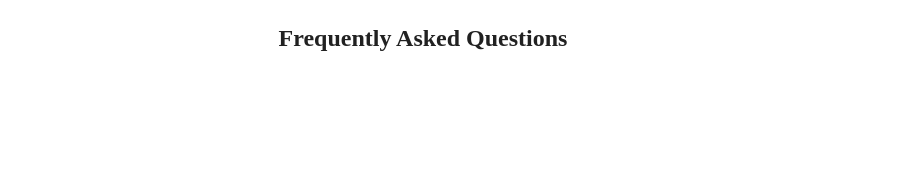
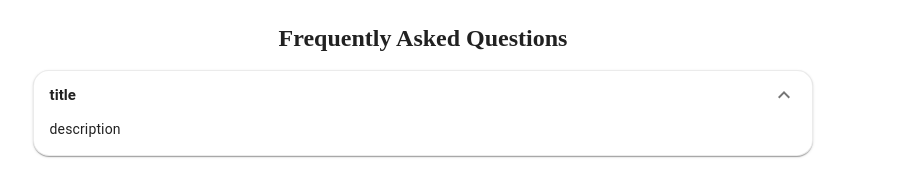
Before and after one commit to styylz/KiloHealth-positive-yoga-, a React (Create React App) app in the folder client/: page / in a window 1280 px wide. Shown: the part 3805-4001 px from the top of the page, without its empty margins (217-1124 px from the left). Before the commit the page ends 3883 px from the top, so only its background shows below. Built offline with nearby package versions, Linux system fonts and the light colour scheme.

Commit message:
feat: created accordion for questions section

```diff
--- a/client/package.json
+++ b/client/package.json
@@ -5,6 +5,7 @@
   "dependencies": {
     "@emotion/react": "^11.8.2",
     "@emotion/styled": "^11.8.1",
+    "@mui/icons-material": "^5.5.1",
     "@mui/material": "^5.5.3",
     "@testing-library/jest-dom": "^5.16.3",
     "@testing-library/react": "^12.1.4",
@@ -12,8 +13,8 @@
     "react": "^18.0.0",
     "react-dom": "^18.0.0",
     "react-scripts": "5.0.0",
-    "web-vitals": "^2.1.4",
-    "swiper": "6.8.4"
+    "swiper": "6.8.4",
+    "web-vitals": "^2.1.4"
   },
   "devDependencies": {
     "eslint-config-airbnb": "^19.0.2",
--- a/client/src/views/Home/HomePage/HomePage.jsx
+++ b/client/src/views/Home/HomePage/HomePage.jsx
@@ -13,6 +13,7 @@ import PrimaryButton from '../../../components/Button/PrimaryButton/PrimaryButto
 import Banner from '../HomeBanner/HomeBanner';
 import Benefits from '../HomeBenefits/HomeBenefits';
 import benefitsData from '../../../data/benefitsData';
+import Questions from '../HomeQuestions/HomeQuestions';
 
 const HomePage = () => (
   <main>
@@ -188,7 +189,7 @@ const HomePage = () => (
           Frequently Asked Questions
         </Typography>
       </Box>
-
+      <Questions />
     </Box>
   </main>
 );
--- /dev/null
+++ b/client/src/views/Home/HomeQuestions/HomeQuestions.jsx
@@ -0,0 +1,27 @@
+import React from 'react';
+import AccordionSummary from '@mui/material/AccordionSummary';
+import AccordionDetails from '@mui/material/AccordionDetails';
+import Typography from '@mui/material/Typography';
+import ExpandMoreIcon from '@mui/icons-material/ExpandMore';
+import StyledAccordion from './HomeQuestions.styles';
+
+const Questions = () => (
+  <StyledAccordion
+    square
+    expanded
+    disableGutters
+  >
+    <AccordionSummary
+      expandIcon={<ExpandMoreIcon />}
+    >
+      <Typography variant="h5">title</Typography>
+    </AccordionSummary>
+    <AccordionDetails sx={{ padding: '0 16px 16px 16px' }}>
+      <Typography>
+        description
+      </Typography>
+    </AccordionDetails>
+  </StyledAccordion>
+
+);
+export default Questions;
--- /dev/null
+++ b/client/src/views/Home/HomeQuestions/HomeQuestions.styles.jsx
@@ -0,0 +1,40 @@
+import styled from '@emotion/styled';
+import { Accordion } from '@mui/material';
+
+const StyledAccordion = styled(Accordion)(() => ({
+  width: '100%',
+  marginBottom: '8px',
+  borderRadius: '16px',
+  border: '1px solid rgba(0, 0, 0, 0.08)',
+
+  '&.MuiAccordion-root:before': {
+    backgroundColor: 'white',
+  },
+
+  '&.Mui-expanded': {
+    minHeight: 0,
+
+    '&:nth-last-child(1)': {
+      marginBottom: '40px',
+    },
+  },
+
+  '&:nth-last-child(1)': {
+    marginBottom: '40px',
+  },
+
+  p: {
+    fontSize: '14px',
+    fontWeight: 'regular',
+    lineHeight: '20px',
+
+  },
+
+  h5: {
+    fontSize: '15px',
+    fontWeight: 'bold',
+  },
+
+}));
+
+export default StyledAccordion;
```
Also changed, not shown: 1 other file (tests, documents, lock files or other folders).
